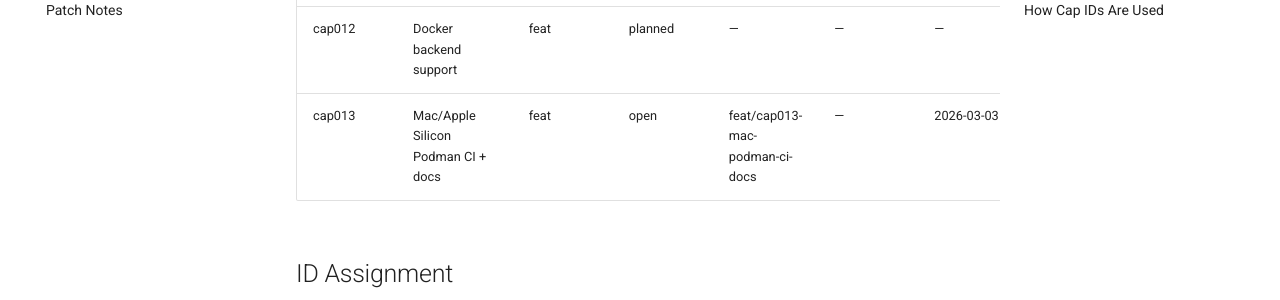
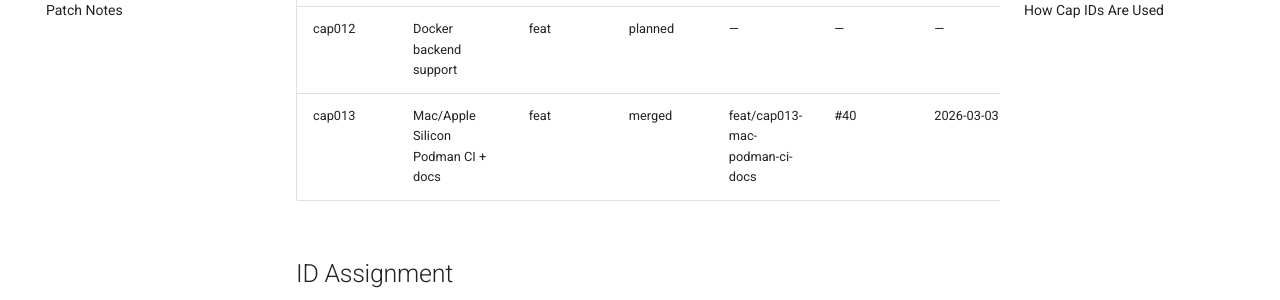
Before and after one commit to joshuajerome/cutip, an MkDocs documentation site: the page built from docs/capabilities.md, in a window 1280 px wide and 900 px high, scrolled down 1581 px. Shown: the part 152-452 px from the top of the window. Built offline with MkDocs 1.6.1 and Material for MkDocs 9.7.7, drawn with Linux system fonts in a browser that asks for light colours; comment, search, counter and statistics services are not loaded.

Commit message:
[cap013] mark cap013 merged in capabilities.md
Co-Authored-By: Claude Sonnet 4.6 <noreply@anthropic.com>

```diff
--- a/docs/capabilities.md
+++ b/docs/capabilities.md
@@ -20,7 +20,7 @@ commit messages, and PR titles.
 | cap010 | cutip from-compose — convert compose.yaml to CUTIP artifacts  | feat | planned | —                                       | —   | —          |
 | cap011 | cutip push/pull — git-based artifact registry                 | feat | planned | —                                       | —   | —          |
 | cap012 | Docker backend support                                        | feat | planned | —                                       | —   | —          |
-| cap013 | Mac/Apple Silicon Podman CI + docs                           | feat | open   | feat/cap013-mac-podman-ci-docs          | —   | 2026-03-03 |
+| cap013 | Mac/Apple Silicon Podman CI + docs                           | feat | merged | feat/cap013-mac-podman-ci-docs          | #40 | 2026-03-03 |
 
 ## ID Assignment
 
```
